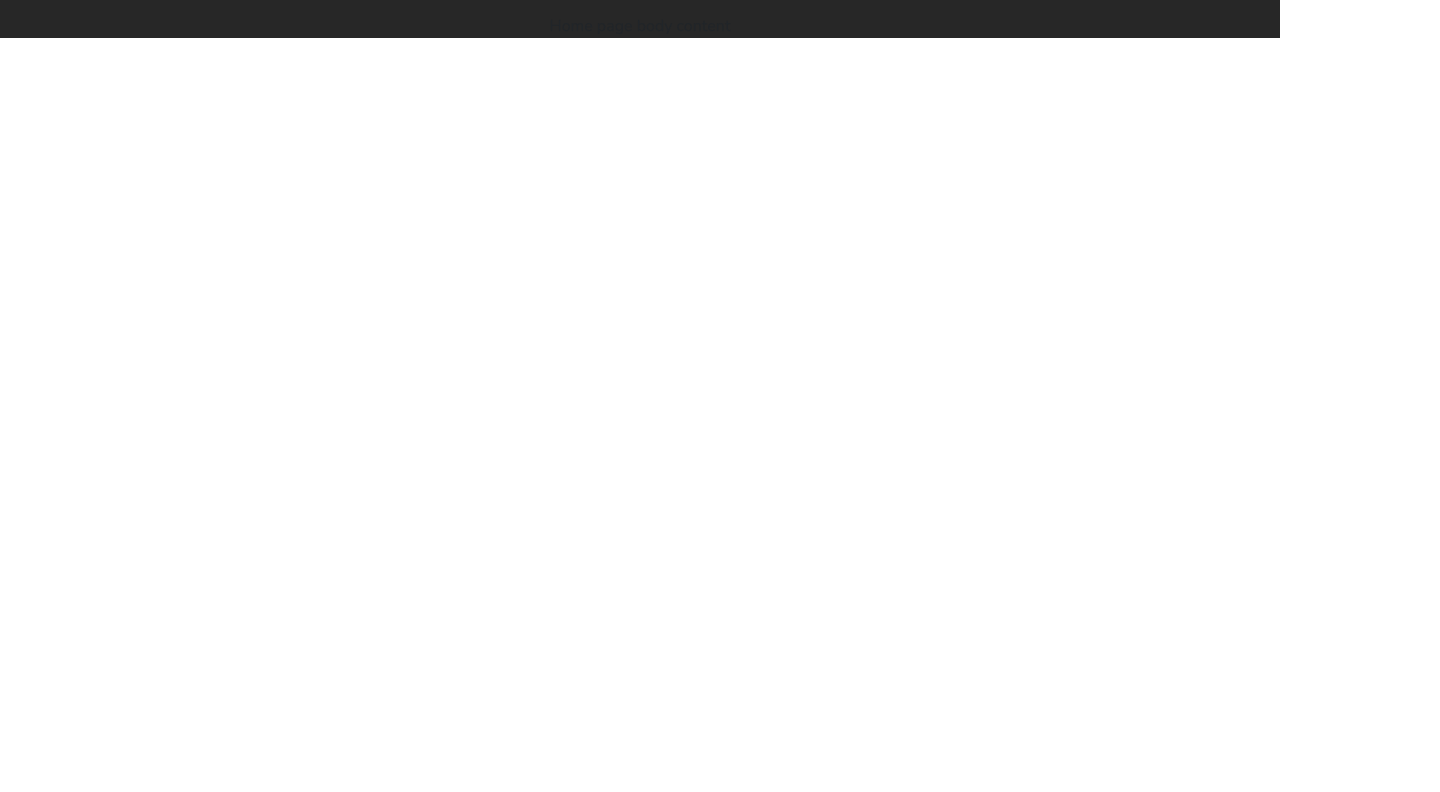
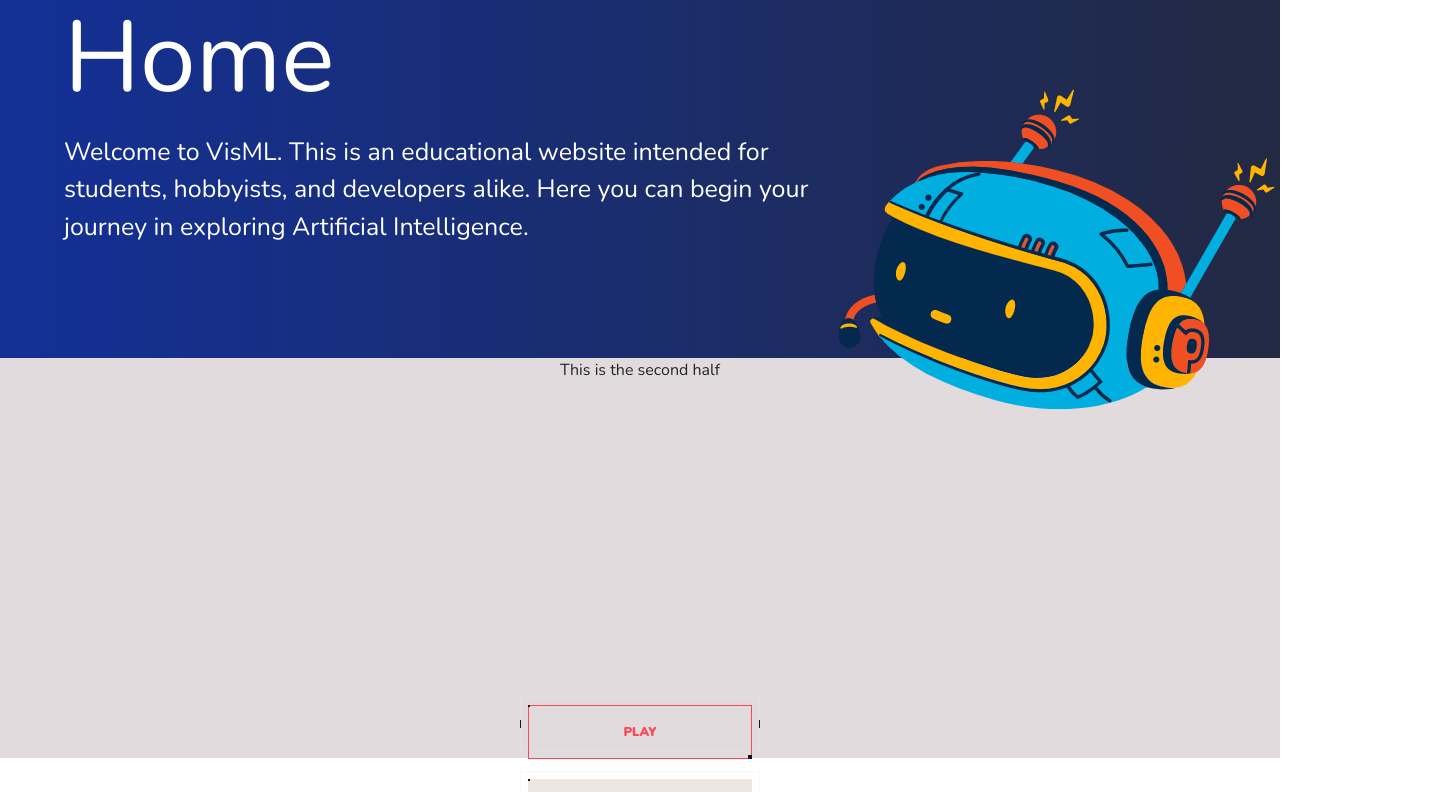
Before and after one commit to jgbby/VisML, a React (Create React App) app: page / in a window 1280 px wide. Shown: the part 100-892 px from the top of the page, 1440 px wide, since content can reach past the window. Before the commit the page ends 800 px from the top, so only its background shows below. Built offline with nearby package versions, Linux system fonts and the light colour scheme.

Commit message:
Finishing up home page, still need to fix valorant buttons for my 'PLAY' page, and need to FIX floating robot after it runs grow animation

```diff
--- a/src/components/Home.js
+++ b/src/components/Home.js
@@ -1,12 +1,35 @@
 import React from 'react';
 
-const home = () => {
+import BoxButton from './buttons/BoxButton.js';
+import "./css/Home.css";
+import robot_illustration from "./media/robot_illustration.png"
+
+class Home extends React.Component {
+
+  render() {
+
     return (
-       <div>
-          <h1>Home</h1>
-           <p>Home page body content</p>
-       </div>
+        <div id="Home">
+            <div className="firstHalf">
+                <h1 className="title">Home</h1>
+                <p className="welcome">
+                    Welcome to VisML. This is an educational website intended for students, hobbyists, and developers alike.
+                    Here you can begin your journey in exploring Artificial Intelligence.
+                </p>
+            </div>
+            <div className="secondHalf">
+                <p>This is the second half</p>
+
+                <div className="playButton">
+                    <BoxButton></BoxButton>
+                </div>
+            </div>
+            <img id="robot_illustration" src={robot_illustration}></img>
+        </div>
+
     );
+  };
 }
 
-export default home;
+//Home.contextType = GridContext;
+export default Home;
--- /dev/null
+++ b/src/components/buttons/BoxButton.js
@@ -0,0 +1,20 @@
+import React from 'react';
+import { GridContext } from '../GridContext';
+import "../css/BoxButton.css"
+
+class BoxButton extends React.Component {
+
+    render() {
+        return (
+            <div id="boxButton">
+                <div><a href="#">
+                    <p><span class="bg"></span><span class="base"></span><span class="text">Play</span></p></a><a class="white" href="#">
+                    <p><span class="bg"></span><span class="base"></span><span class="text">Play Valorant</span></p></a><a class="transparent" href="#">
+                    <p><span class="bg"></span><span class="base"></span><span class="text">Play Valorant</span></p></a></div>
+            </div>
+        )
+    }
+}
+
+BoxButton.contextType = GridContext;
+export default BoxButton;
--- /dev/null
+++ b/src/components/css/BoxButton.css
@@ -0,0 +1,137 @@
+#boxButton div {
+    display: -webkit-box;
+    display: flex;
+    height: 100vh;
+    -webkit-box-align: center;
+            align-items: center;
+    -webkit-box-pack: center;
+            justify-content: center;
+    -webkit-box-orient: vertical;
+    -webkit-box-direction: normal;
+            flex-flow: column;
+  }
+  #boxButton div a {
+    width: 100%;
+    max-width: 240px;
+    height: 54px;
+    padding: 8px;
+    font-size: 0.8rem;
+    font-weight: 900;
+    color: #ff4655;
+    text-align: center;
+    text-transform: uppercase;
+    text-decoration: none;
+    box-shadow: 0 0 0 1px inset rgba(236, 232, 225, 0.3);
+    position: relative;
+    margin: 10px 0;
+  }
+  #boxButton div a.white:hover > p {
+    color: #ece8e1;
+  }
+  #boxButton div a.white > p {
+    background: #ece8e1;
+    color: #0f1923;
+  }
+  #boxButton div a.white > p span.base {
+    border: 1px solid transparent;
+  }
+  #boxButton div a.transparent:hover > p {
+    color: #ece8e1;
+  }
+  #boxButton div a.transparent:hover > p span.text {
+    box-shadow: 0 0 0 1px #ece8e1;
+  }
+  #boxButton div a.transparent > p {
+    background: #0f1923;
+    color: #ece8e1;
+  }
+  #boxButton div a.transparent > p span.base {
+    border: 1px solid #ece8e1;
+  }
+  #boxButton div a:after, div a:before {
+    content: "";
+    width: 1px;
+    position: absolute;
+    height: 8px;
+    background: #0f1923;
+    left: 0;
+    top: 50%;
+    -webkit-transform: translateY(-50%);
+            transform: translateY(-50%);
+  }
+  #boxButton div a:before {
+    right: 0;
+    left: initial;
+  }
+  #boxButton div a p {
+    margin: 0;
+    height: 54px;
+    line-height: 54px;
+    box-sizing: border-box;
+    z-index: 1;
+    left: 0;
+    width: 100%;
+    position: relative;
+    overflow: hidden;
+  }
+  #boxButton div a p span.base {
+    box-sizing: border-box;
+    position: absolute;
+    z-index: 2;
+    width: 100%;
+    height: 100%;
+    left: 0;
+    border: 1px solid #ff4655;
+  }
+  #boxButton div a p span.base:before {
+    content: "";
+    width: 2px;
+    height: 2px;
+    left: -1px;
+    top: -1px;
+    background: #0f1923;
+    position: absolute;
+    -webkit-transition: 0.3s ease-out all;
+    transition: 0.3s ease-out all;
+  }
+  #boxButton div a p span.bg {
+    left: -5%;
+    position: absolute;
+    background: #ff4655;
+    width: 0;
+    height: 100%;
+    z-index: 3;
+    -webkit-transition: 0.3s ease-out all;
+    transition: 0.3s ease-out all;
+    -webkit-transform: skewX(-10deg);
+            transform: skewX(-10deg);
+  }
+  #boxButton div a p span.text {
+    z-index: 4;
+    width: 100%;
+    height: 100%;
+    position: absolute;
+    left: 0;
+    top: 0;
+  }
+  #boxButton div a p span.text:after {
+    content: "";
+    width: 4px;
+    height: 4px;
+    right: 0;
+    bottom: 0;
+    background: #0f1923;
+    position: absolute;
+    -webkit-transition: 0.3s ease-out all;
+    transition: 0.3s ease-out all;
+    z-index: 5;
+  }
+  #boxButton div a:hover {
+    color: #ece8e1;
+  }
+  #boxButton div a:hover span.bg {
+    width: 110%;
+  }
+  #boxButton div a:hover span.text:after {
+    background: #ece8e1;
+  }
--- /dev/null
+++ b/src/components/css/Home.css
@@ -0,0 +1,117 @@
+@keyframes fadeInAnimation {
+    0% {
+        opacity: 0;
+    }
+    100% {
+        opacity: 1;
+
+    }
+}
+
+@keyframes grow {
+    0% {
+        transform: scale(0.2);
+    }
+    50% {
+        transform: scale(1.1);
+    }
+    100% {
+        transform: scale(1);
+    }
+}
+
+@keyframes slideInLeftAnimation {
+    0% {
+       position: absolute;
+       transform: translate(-100vw);
+    }
+    100% {
+    }
+}
+
+@keyframes slideInRightAnimation {
+    0% {
+        position: absolute;
+        transform: translate(200vw);
+    }
+    100% {
+    }
+}
+
+div #Home {
+    font: white;
+}
+
+div .firstHalf {
+    width: 100vw;
+    height: 50vh;
+    background: linear-gradient(
+        90deg,
+        #133096 0.22%,
+        rgba(0, 56, 255, 0) 132.13%
+    );
+}
+
+div .secondHalf {
+    width: 100vw;
+    height: 50vh;
+    background-color: rgb(226, 219, 221);
+}
+
+.title {
+
+    color: white;
+
+    text-align: left;
+    padding-left: 5vw;
+    padding-top: 5vh;
+    font-size: 100px;
+
+    animation: slideInLeftAnimation ease 3s;
+    animation-iteration-count: 1;
+    animation-fill-mode: forwards;
+}
+
+.welcome {
+
+    color: white;
+
+    text-align: left;
+    padding-left: 5vw;
+    padding-top: 1vh;
+    font-size: 25px;
+
+    width: 65vw;
+
+    animation: slideInRightAnimation ease 3s;
+    animation-iteration-count: 1;
+    animation-fill-mode: forwards;
+}
+
+.floating {
+    animation-name: floating;
+    animation-duration: 3s;
+    animation-iteration-count: infinite;
+    animation-timing-function: ease-in-out;
+}
+
+@keyframes floating {
+    0% { transform: translate(0,  0px); }
+    50%  { transform: translate(0, 15px); }
+    100%   { transform: translate(0, -0px); }
+}
+
+#robot_illustration {
+    position: absolute;
+    top: 10vh;
+    transform: scale(1);
+
+    animation-name: floating;
+    animation-duration: 3s;
+    animation-iteration-count: infinite;
+    animation-timing-function: ease-in-out;
+
+    animation: grow ease 3s;
+    animation-iteration-count: 1;
+    animation-fill-mode: forwards;
+}
```
Also changed, not shown: src/components/media/robot_illustration.png (added), 1 other file (tests, documents, lock files or other folders).
